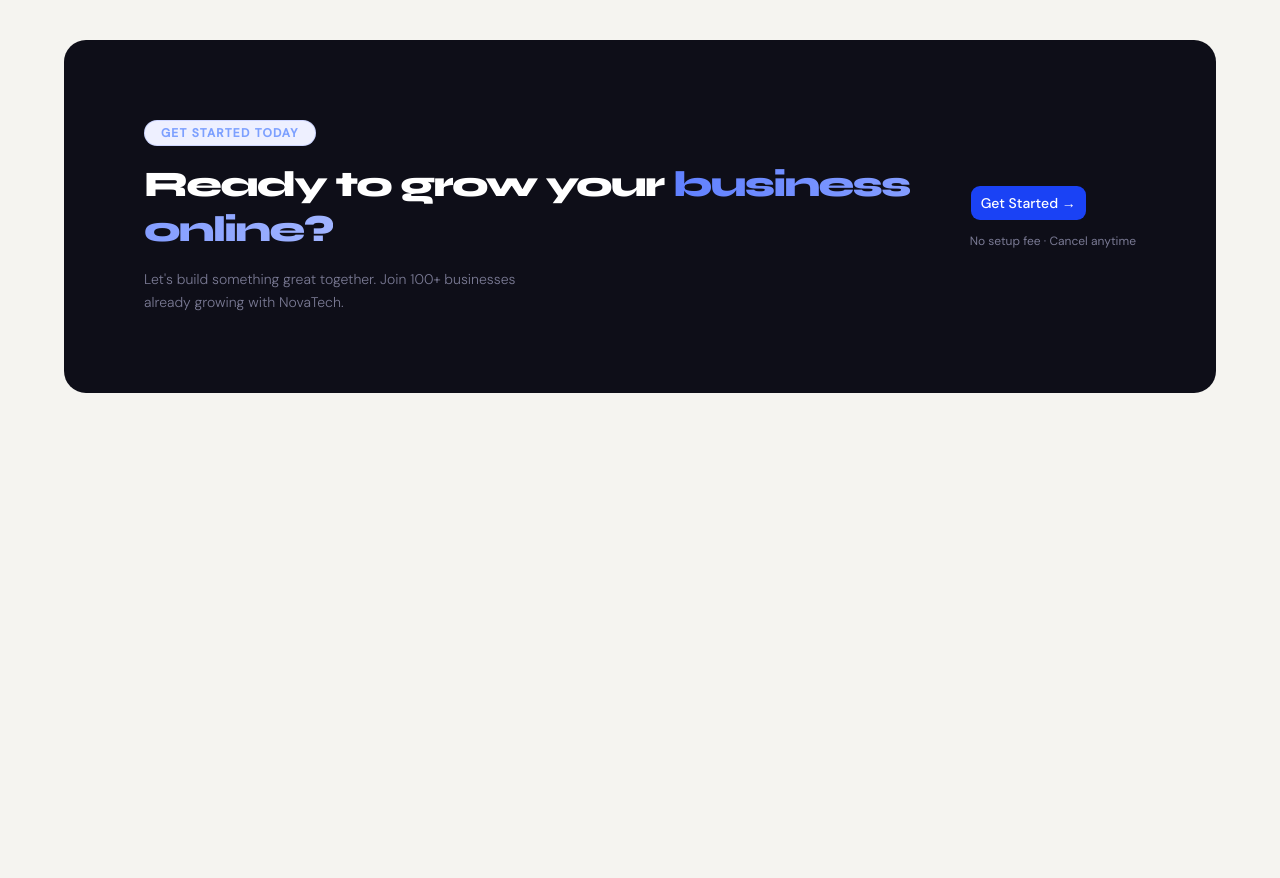
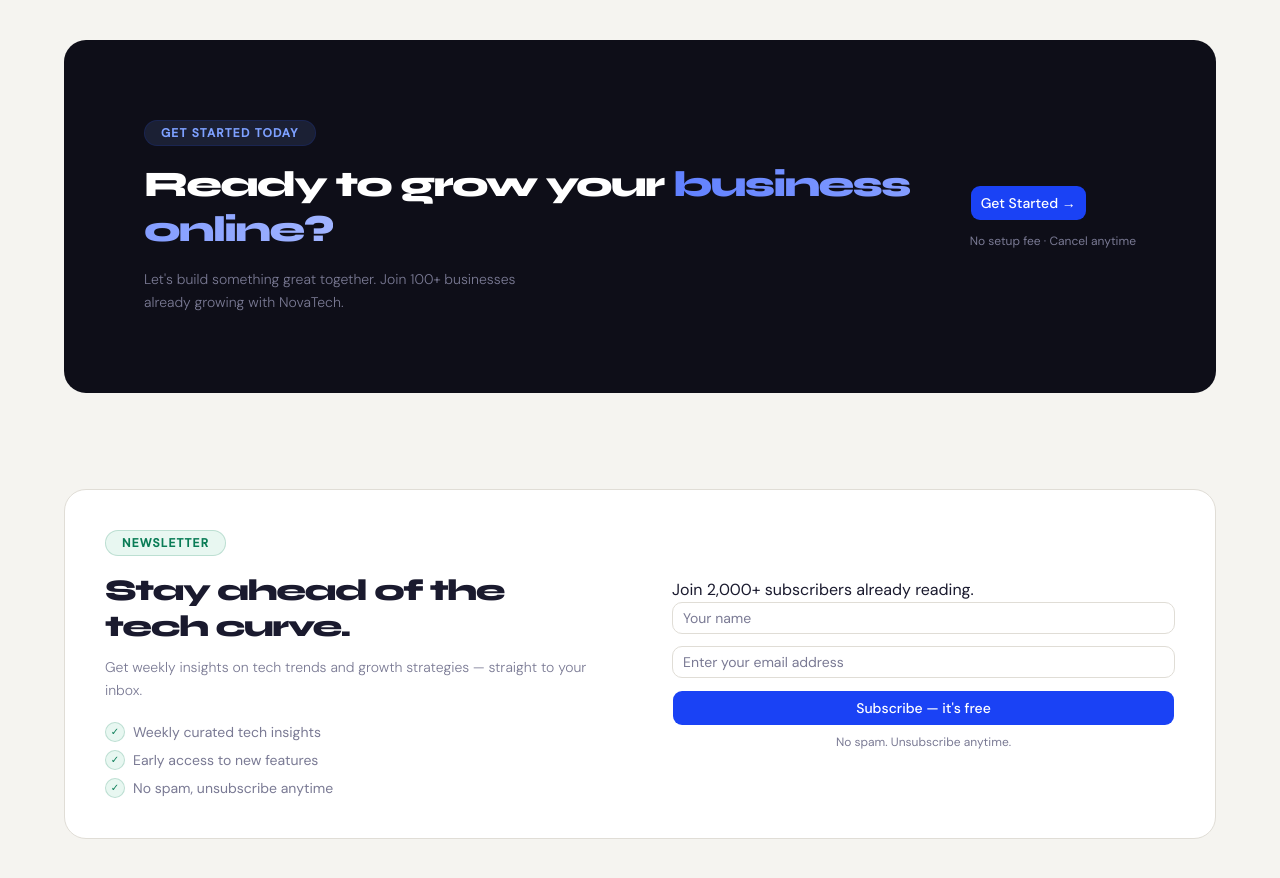
Before and after one commit to sadiksaifi9958/nova-tech-2.0, a Next.js app: page / in a window 1280 px wide. Shown: the part 1960-2838 px from the top of the page. Before the commit the page ends 2449 px from the top, so only its background shows below. Built offline with nearby package versions, Linux system fonts and the light colour scheme.

Commit message:
add Newsletter section with shadcn Input and green perks list

```diff
--- a/app/page.tsx
+++ b/app/page.tsx
@@ -1,7 +1,8 @@
 import { AvatarFallback, Avatar } from "@/components/ui/avatar";
 import { Button } from "@/components/ui/button";
+import { Input } from "@/components/ui/input";
 import { Feature, Testimonial } from "@/lib/types";
-import { Clock, MonitorSmartphone, ShieldCheck } from "lucide-react";
+import { Clock, MonitorSmartphone, Section, ShieldCheck } from "lucide-react";
 
 const features: Feature[] = [
   {
@@ -312,10 +313,11 @@ export default function Home() {
           </div>
         </div>
       </section>
+      {/* CTA Section */}
       <section className="pb-24 px-[5%]">
         <div className="bg-ink rounded-3xl p-16 md:p-20 flex items-center justify-between gap-12">
           <div>
-            <div className="inline-block text-xs font-bold uppercase tracking-widest text-[#7da0ff] bg-blue-pale border border-blue-glow rounded-full px-4 py-1 mb-4">
+            <div className="inline-block text-xs font-bold uppercase tracking-widest text-[#7da0ff] bg-[rgba(125,160,255,0.12)] border border-blue-glow rounded-full px-4 py-1 mb-4">
               Get Started Today
             </div>
             <h1 className="text-3xl md:text-4xl font-extrabold tracking-tighter text-white leading-tight mb-4">
@@ -343,6 +345,56 @@ export default function Home() {
           </div>
         </div>
       </section>
+      {/* Newsletter Section */}
+      <section className="pb-24 px-[5%] bg-background">
+        <div className="bg-card border border-border rounded-3xl p-10 grid grid-cols-1-1 md:grid-cols-2 gap-16 items-center">
+          <div>
+            <div className="inline-block text-xs font-bold uppercase tracking-widest text-green bg-green-pale border border-green/20 rounded-full px-4 py-1 mb-4">
+              Newsletter
+            </div>
+            <h1 className="text-2xl md:text-3xl font-extrabold tracking-tighter text-foreground mb-3">
+              Stay ahead of the tech curve.
+            </h1>
+            <p className="text-sm text-muted-foreground font-light leading-relaxed mb-5">
+              Get weekly insights on tech trends and growth strategies —
+              straight to your inbox.
+            </p>
+            <ul className="flex flex-col gap-2 mt-2">
+              <li className="flex items-center gap-2 text-sm text-muted-foreground">
+                <span className="w-5 h-5 rounded-full bg-green-pale border border-green/20 flex items-center justify-center text-green text-[10px]">
+                  ✓
+                </span>
+                Weekly curated tech insights
+              </li>
+              <li className="flex items-center gap-2 text-sm text-muted-foreground">
+                <span className="w-5 h-5 rounded-full bg-green-pale border border-green/20 flex items-center justify-center text-green text-[10px]">
+                  ✓
+                </span>
+                Early access to new features
+              </li>
+              <li className="flex items-center gap-2 text-sm text-muted-foreground">
+                <span className="w-5 h-5 rounded-full bg-green-pale border border-green/20 flex items-center justify-center text-green text-[10px]">
+                  ✓
+                </span>
+                No spam, unsubscribe anytime
+              </li>
+            </ul>
+          </div>
+          <div>
+            <p>Join 2,000+ subscribers already reading.</p>
+            <div className="flex flex-col gap-3">
+              <Input placeholder="Your name" />
+              <Input placeholder="Enter your email address" type="email" />
+              <Button className="w-full" size="lg">
+                Subscribe — it's free
+              </Button>
+            </div>
+            <p className="text-xs text-muted-foreground text-center mt-2">
+              No spam. Unsubscribe anytime.
+            </p>
+          </div>
+        </div>
+      </section>
     </>
   );
 }
```
